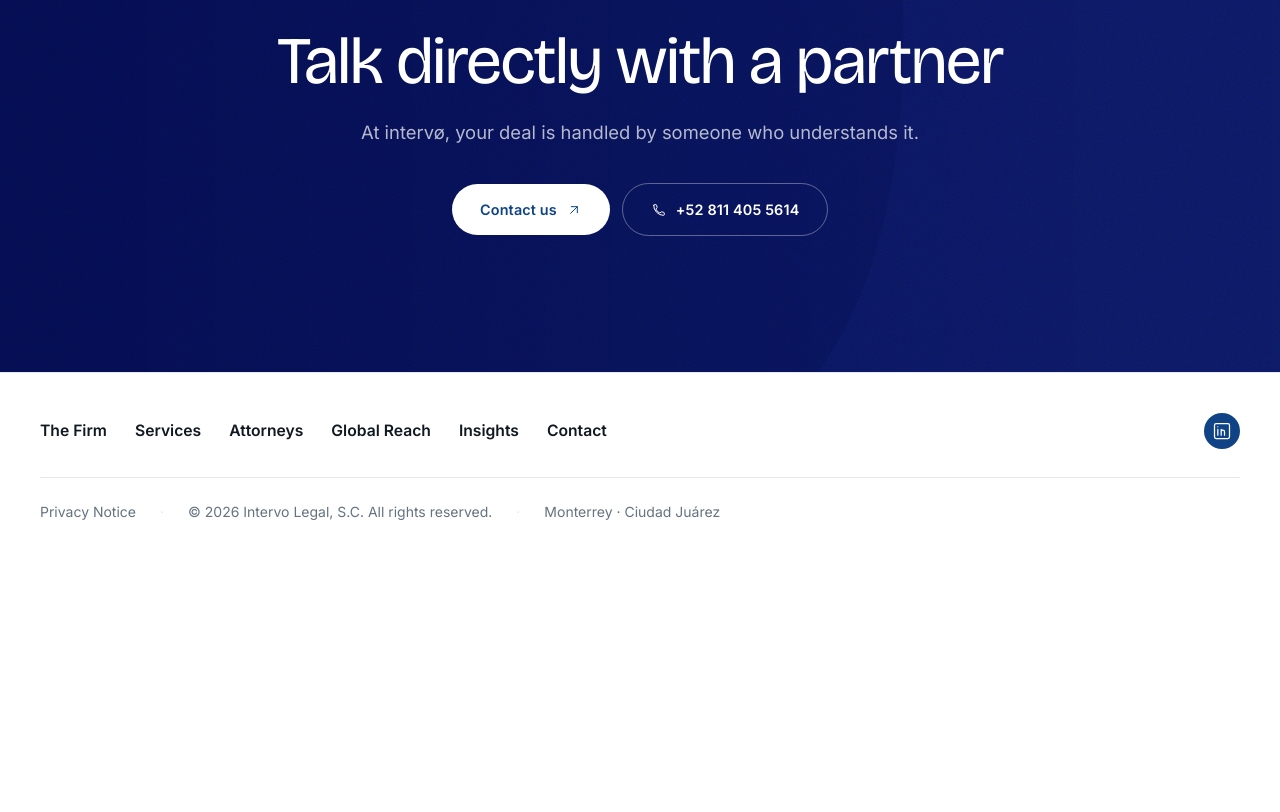
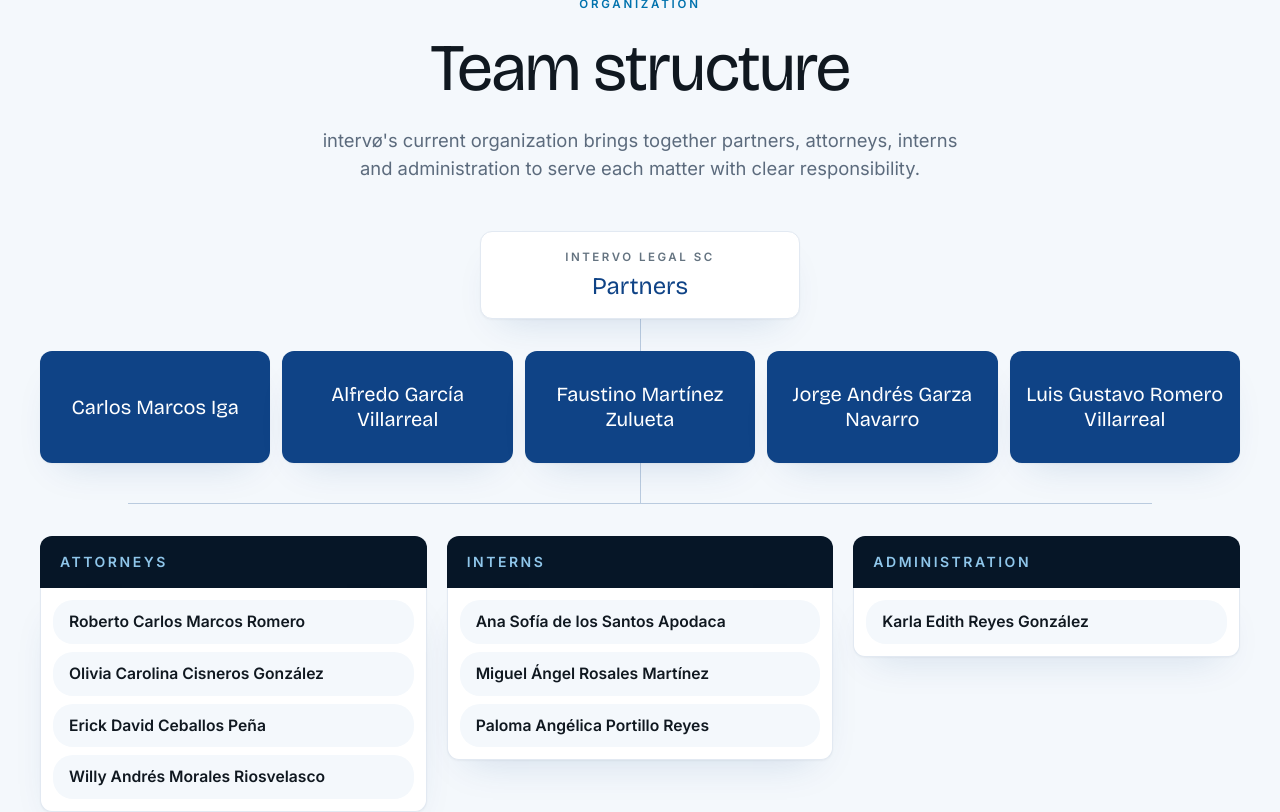
Before and after one commit to ia-satma/INTERVO-PAGE-2026, a Next.js app: page /en/socios in a window 1280 px wide. Shown: the part 1640-2452 px from the top of the page. Before the commit the page ends 2202 px from the top, so only its background shows below. Built offline with nearby package versions, Linux system fonts and the light colour scheme.

Commit message:
Add organization chart to team page

```diff
--- a/src/app/[locale]/page.tsx
+++ b/src/app/[locale]/page.tsx
@@ -12,6 +12,12 @@ import { getDictionary } from "@/i18n/dictionaries";
 import { isLocale } from "@/i18n/config";
 import { localePath, FEATURED_SERVICES } from "@/lib/site";
 import { asset } from "@/lib/asset";
+
+const RECOGNIZED_PARTNERS = [
+  { name: "Carlos Marcos Iga", photo: "/images/team/carlos.webp" },
+  { name: "Alfredo García Villarreal", photo: "/images/team/alfredo.webp" },
+  { name: "Jorge Andrés Garza Navarro", photo: "/images/team/jorge.webp" },
+];
 
 export async function generateMetadata({
   params,
@@ -126,8 +132,32 @@ export default async function HomePage({ params }: { params: Promise<{ locale: s
           <Reveal>
             <div className="h-full rounded-2xl border border-line bg-white p-8 shadow-card md:p-10">
               <SectionHeading eyebrow={t.recognition.eyebrow} title={t.recognition.title} />
+              <div className="mt-8 grid grid-cols-3 gap-3">
+                {RECOGNIZED_PARTNERS.map((partner, i) => (
+                  <Link
+                    key={partner.name}
+                    href={localePath(loc, `socios/${["carlos", "alfredo", "jorge"][i]}`)}
+                    className="group relative aspect-[4/5] overflow-hidden rounded-xl bg-mist shadow-card"
+                    aria-label={partner.name}
+                  >
+                    <Image
+                      src={asset(partner.photo)}
+                      alt={partner.name}
+                      fill
+                      sizes="(min-width: 1024px) 13vw, 30vw"
+                      className="object-cover object-top transition-transform duration-700 ease-out group-hover:scale-105"
+                    />
+                    <div className="absolute inset-0 bg-gradient-to-t from-navy-950/95 via-navy-950/20 to-transparent" />
+                    <div className="absolute inset-x-0 bottom-0 p-4">
+                      <span className="block font-serif text-[1.05rem] font-medium leading-[1.05] text-white md:text-xl">
+                        {partner.name}
+                      </span>
+                    </div>
+                  </Link>
+                ))}
+              </div>
               <p className="mt-6 text-[1rem] leading-relaxed text-muted">{t.recognition.lead}</p>
-              <ul className="mt-8 space-y-3">
+              <ul className="sr-only">
                 {dict.firma.recognition.badges.map((b) => (
                   <li key={b.name} className="flex flex-wrap items-center gap-x-3 gap-y-2">
                     <ArrowRight className="h-4 w-4 shrink-0 text-accent" />
--- a/src/app/[locale]/socios/page.tsx
+++ b/src/app/[locale]/socios/page.tsx
@@ -1,10 +1,12 @@
 import type { Metadata } from "next";
 import PageHeader from "@/components/PageHeader";
 import TeamWall from "@/components/TeamWall";
+import SectionHeading from "@/components/SectionHeading";
 import CTASection from "@/components/CTASection";
+import Reveal from "@/components/Reveal";
 import { getDictionary } from "@/i18n/dictionaries";
 import { isLocale } from "@/i18n/config";
-import { PARTNERS, localePath } from "@/lib/site";
+import { ORGANIZATION, PARTNERS, localePath } from "@/lib/site";
 
 export async function generateMetadata({
   params,
@@ -25,6 +27,7 @@ export default async function SociosPage({ params }: { params: Promise<{ locale:
   const loc = isLocale(locale) ? locale : "es";
   const dict = getDictionary(loc);
   const t = dict.socios;
+  const org = t.organization;
 
   const partners = PARTNERS.map((p) => {
     const info = dict.partners[p.id as keyof typeof dict.partners];
@@ -62,6 +65,60 @@ export default async function SociosPage({ params }: { params: Promise<{ locale:
         <p className="mt-8 text-sm text-muted-2">{t.note}</p>
       </div>
 
+      <section className="relative overflow-hidden bg-mist py-20 md:py-24">
+        <div className="container-x">
+          <SectionHeading eyebrow={org.eyebrow} title={org.title} subtitle={org.subtitle} align="center" />
+
+          <Reveal className="mt-12">
+            <div className="mx-auto max-w-xs rounded-xl border border-line bg-white px-6 py-4 text-center shadow-card">
+              <p className="font-display text-[0.72rem] font-semibold uppercase tracking-[0.22em] text-muted-2">
+                Intervo Legal SC
+              </p>
+              <p className="mt-1 font-serif text-2xl text-navy">{org.partners}</p>
+            </div>
+
+            <div className="mx-auto h-8 w-px bg-navy/25" />
+
+            <div className="grid gap-3 sm:grid-cols-2 lg:grid-cols-5">
+              {ORGANIZATION.partners.map((name) => (
+                <div
+                  key={name}
+                  className="flex min-h-[7rem] items-center justify-center rounded-xl bg-navy px-4 py-5 text-center shadow-card"
+                >
+                  <p className="font-serif text-xl leading-tight text-white">{name}</p>
+                </div>
+              ))}
+            </div>
+
+            <div className="mx-auto h-10 w-px bg-navy/25" />
+            <div className="mx-auto mb-8 h-px w-full max-w-5xl bg-navy/25" />
+
+            <div className="grid gap-5 lg:grid-cols-3">
+              {[
+                { label: org.lawyers, items: ORGANIZATION.lawyers },
+                { label: org.interns, items: ORGANIZATION.interns },
+                { label: org.administration, items: ORGANIZATION.administration },
+              ].map((group) => (
+                <div key={group.label}>
+                  <div className="rounded-t-xl bg-navy-950 px-5 py-4">
+                    <p className="font-display text-sm font-semibold uppercase tracking-[0.18em] text-accent-soft">
+                      {group.label}
+                    </p>
+                  </div>
+                  <div className="grid gap-2 rounded-b-xl border border-t-0 border-line bg-white p-3 shadow-card">
+                    {group.items.map((name) => (
+                      <div key={name} className="rounded-lg bg-mist px-4 py-3">
+                        <p className="font-display text-[0.98rem] font-semibold leading-tight text-ink">{name}</p>
+                      </div>
+                    ))}
+                  </div>
+                </div>
+              ))}
+            </div>
+          </Reveal>
+        </div>
+      </section>
+
       <CTASection locale={loc} title={t.cta.title} body={t.cta.body} ctaLabel={dict.actions.contact} />
     </>
   );
--- a/src/i18n/dictionaries/en.ts
+++ b/src/i18n/dictionaries/en.ts
@@ -195,6 +195,16 @@ const en: Dictionary = {
     stats: {
       partners: "Partners",
       areas: "Practice areas",
+    },
+    organization: {
+      eyebrow: "Organization",
+      title: "Team structure",
+      subtitle:
+        "intervø's current organization brings together partners, attorneys, interns and administration to serve each matter with clear responsibility.",
+      partners: "Partners",
+      lawyers: "Attorneys",
+      interns: "Interns",
+      administration: "Administration",
     },
     profile: {
       back: "All attorneys",
--- a/src/i18n/dictionaries/es.ts
+++ b/src/i18n/dictionaries/es.ts
@@ -193,6 +193,16 @@ const es = {
     stats: {
       partners: "Socios",
       areas: "Áreas de práctica",
+    },
+    organization: {
+      eyebrow: "Organigrama",
+      title: "Estructura del equipo",
+      subtitle:
+        "La organización actual de intervø integra socios, abogados, pasantes y administración para atender cada operación con una ruta clara de responsabilidad.",
+      partners: "Socios",
+      lawyers: "Abogados",
+      interns: "Pasantes",
+      administration: "Administración",
     },
     profile: {
       back: "Todos los abogados",
--- a/src/lib/site.ts
+++ b/src/lib/site.ts
@@ -119,7 +119,7 @@ export const PARTNERS: PartnerMeta[] = [
   },
   {
     id: "luis",
-    name: "Luis Romero",
+    name: "Luis Gustavo Romero Villarreal",
     chambers: null,
     email: "lromero@intervo.legal",
     phoneDisplay: "+52 811 531 5893",
@@ -139,7 +139,7 @@ export const PARTNERS: PartnerMeta[] = [
   },
   {
     id: "faustino",
-    name: "Faustino Martínez",
+    name: "Faustino Martínez Zulueta",
     chambers: null,
     email: "fmartinez@intervo.legal",
     phoneDisplay: "+52 811 599 9025",
@@ -151,6 +151,28 @@ export const PARTNERS: PartnerMeta[] = [
 export function getPartner(id: string): PartnerMeta | undefined {
   return PARTNERS.find((p) => p.id === id);
 }
+
+export const ORGANIZATION = {
+  partners: [
+    "Carlos Marcos Iga",
+    "Alfredo García Villarreal",
+    "Faustino Martínez Zulueta",
+    "Jorge Andrés Garza Navarro",
+    "Luis Gustavo Romero Villarreal",
+  ],
+  lawyers: [
+    "Roberto Carlos Marcos Romero",
+    "Olivia Carolina Cisneros González",
+    "Erick David Ceballos Peña",
+    "Willy Andrés Morales Riosvelasco",
+  ],
+  interns: [
+    "Ana Sofía de los Santos Apodaca",
+    "Miguel Ángel Rosales Martínez",
+    "Paloma Angélica Portillo Reyes",
+  ],
+  administration: ["Karla Edith Reyes González"],
+} as const;
 
 /** Featured practice areas (with their own copy blocks). */
 export const FEATURED_SERVICES = [
```
